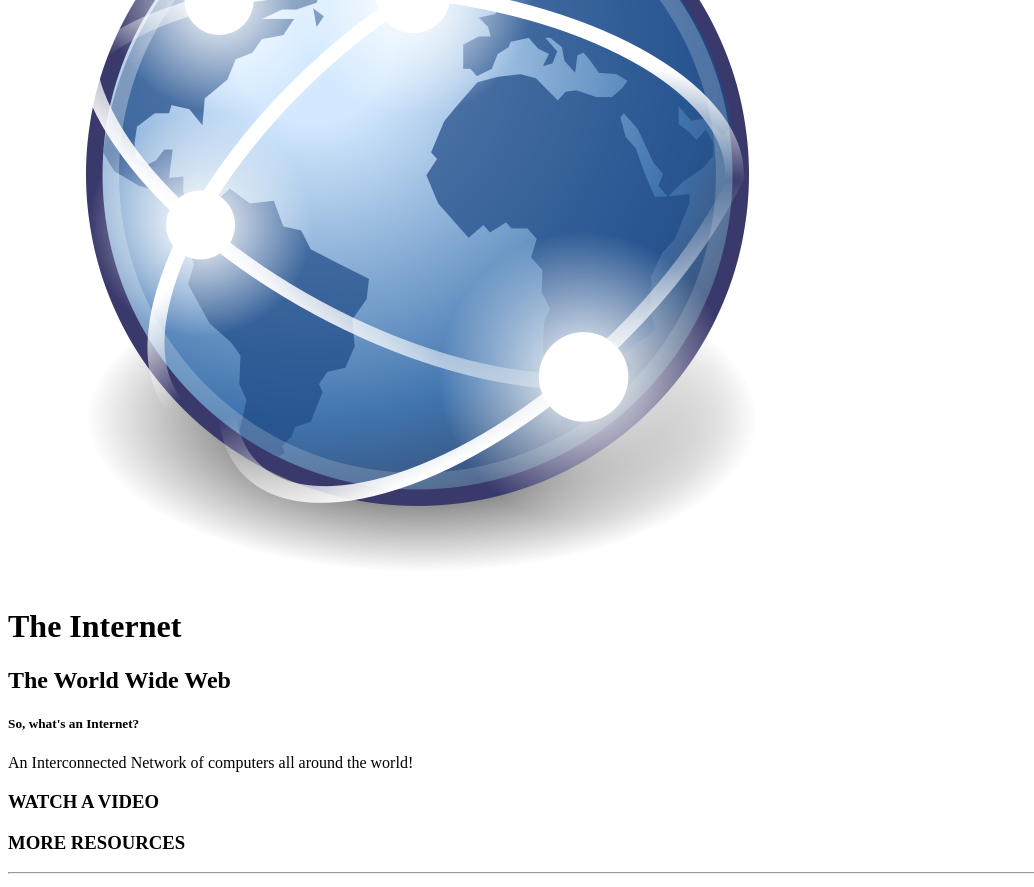
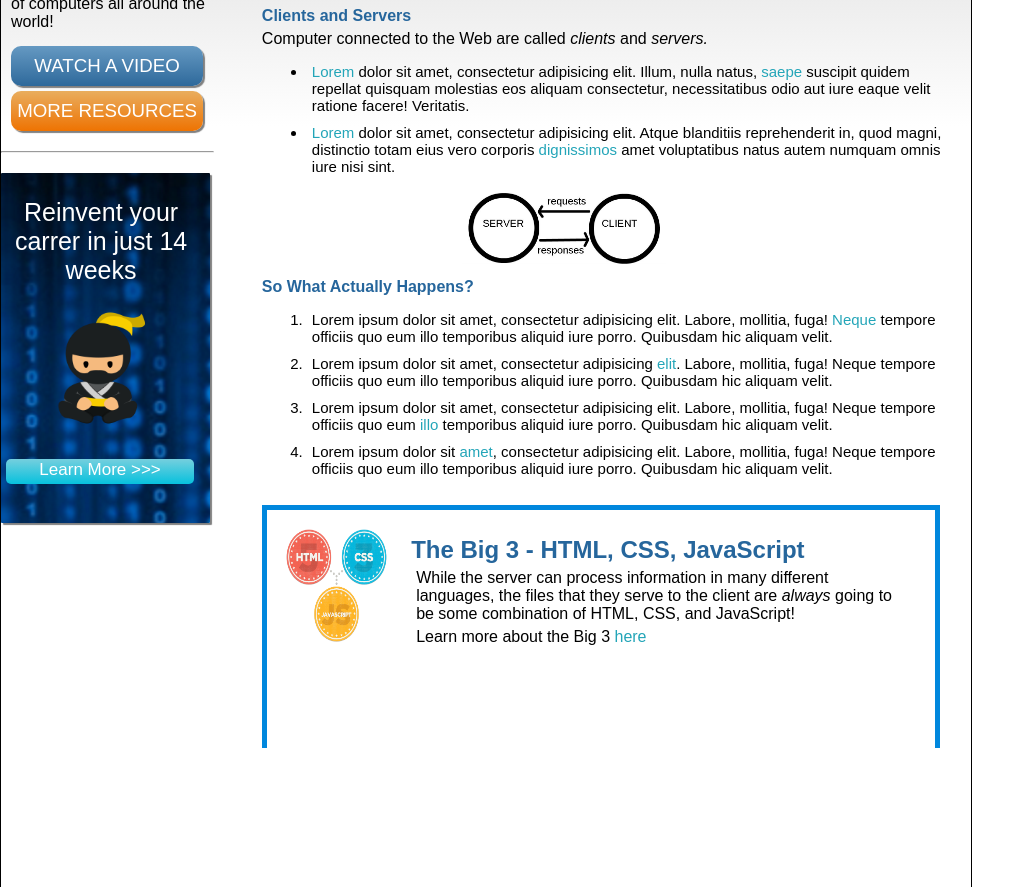
Before and after one commit to cd-chicago-june-cohort/john-day4-internet, a plain HTML site: page index.html in a window 1280 px wide. Shown: the part 225-1112 px from the top of the page, without its empty margins (0-1034 px from the left). Drawn offline with Linux system fonts and the light colour scheme.

Commit message:
finished

```diff
--- a/index.html
+++ b/index.html
@@ -5,7 +5,7 @@
     <meta name="viewport" content="width=device-width, initial-scale=1.0">
     <meta http-equiv="X-UA-Compatible" content="ie=edge">
     <title>Document</title>
-    <link rel="stylesheet" href="internet.css">
+    <link rel="stylesheet" href="styles.css">
 </head>
 <body>
     <div id="container">
@@ -54,24 +54,36 @@
 
 
                     <h4 class="net">Clients and Servers</h4>
-                    <p>Computer connected to the <span>Web</span> are called <em>clients</em> and <em>servers.</em></p>
+                    <p id="explanation">Computer connected to the <span>Web</span> are called <em>clients</em> and <em>servers.</em></p>
                     <ul>
-                        <li>Lorem ipsum dolor sit amet, consectetur adipisicing elit. Illum, nulla natus, saepe voluptate suscipit quidem repellat quisquam molestias eos aliquam consectetur, necessitatibus odio aut iure eaque velit ratione facere! Veritatis.</li>
-                        <li>Lorem ipsum dolor sit amet, consectetur adipisicing elit. Atque blanditiis reprehenderit in, quod magni, distinctio totam eius vero corporis dignissimos officiis amet voluptatibus natus autem numquam omnis iure nisi sint.</li>
+                        <li><a href="">Lorem </a> dolor sit amet, consectetur adipisicing elit. Illum, nulla natus, <a href="">saepe </a> suscipit quidem repellat quisquam molestias eos aliquam consectetur, necessitatibus odio aut iure eaque velit ratione facere! Veritatis.</li>
+                        <li><a href="">Lorem </a> dolor sit amet, consectetur adipisicing elit. Atque blanditiis reprehenderit in, quod magni, distinctio totam eius vero corporis <a href="">dignissimos </a> amet voluptatibus natus autem numquam omnis iure nisi sint.</li>
                     </ul>
                     <img id="client_server" src="images/client_server.jpg" alt="Server and Client"/>
                     <h4 class="net">So What Actually Happens?</h4>
                     <ol>
-                        <li>Lorem ipsum dolor sit amet, consectetur adipisicing elit. Labore, mollitia, fuga! Neque tempore officiis quo eum illo temporibus aliquid iure porro. Quibusdam hic aliquam velit.</li>
-                        <li>Lorem ipsum dolor sit amet, consectetur adipisicing elit. Labore, mollitia, fuga! Neque tempore officiis quo eum illo temporibus aliquid iure porro. Quibusdam hic aliquam velit.</li>
-                        <li>Lorem ipsum dolor sit amet, consectetur adipisicing elit. Labore, mollitia, fuga! Neque tempore officiis quo eum illo temporibus aliquid iure porro. Quibusdam hic aliquam velit.</li>
-                        <li>Lorem ipsum dolor sit amet, consectetur adipisicing elit. Labore, mollitia, fuga! Neque tempore officiis quo eum illo temporibus aliquid iure porro. Quibusdam hic aliquam velit.</li>
+                        <li>Lorem ipsum dolor sit amet, consectetur adipisicing elit. Labore, mollitia, fuga! <a href="">Neque</a> tempore officiis quo eum illo temporibus aliquid iure porro. Quibusdam hic aliquam velit.</li>
+                        <li>Lorem ipsum dolor sit amet, consectetur adipisicing <a href="">elit</a>. Labore, mollitia, fuga! Neque tempore officiis quo eum illo temporibus aliquid iure porro. Quibusdam hic aliquam velit.</li>
+                        <li>Lorem ipsum dolor sit amet, consectetur adipisicing elit. Labore, mollitia, fuga! Neque tempore officiis quo eum <a href="">illo</a> temporibus aliquid iure porro. Quibusdam hic aliquam velit.</li>
+                        <li>Lorem ipsum dolor sit <a href="">amet</a>, consectetur adipisicing elit. Labore, mollitia, fuga! Neque tempore officiis quo eum illo temporibus aliquid iure porro. Quibusdam hic aliquam velit.</li>
                     </ol>
+                </div>
+                <div id="bottomRight">
+
+                    <img src="images/html.png" alt=""/>
+
+
+                    <div>
+
+                        <h2 class="net">The Big 3 - HTML, CSS, JavaScript</h2>
+                        <p>While the server can process information in many different languages, the files that they serve to the client are <em>always</em> going to be some combination of HTML, CSS, and JavaScript!</p>
+                        <p>Learn more about the Big 3 <a href="">here</a></p>
+
+
+                    </div>
 
 
 
-                </div>
-                <div id="bottomRight">
                 </div>
             </div>
         </div>
--- a/styles.css
+++ b/styles.css
@@ -101,7 +101,7 @@
 #ninjaDiv {
     background-image: url(images/ad_background.png);
     width: 98%;
-    height: 300px;
+    height: 350px;
     margin-top: 20px;
     border-radius: 1px;
     box-shadow: 2px 2px 1px grey;
@@ -109,7 +109,8 @@
 }
 
 #reinvent {
-    padding-top: 18px;
+    padding-top: 25px;
+    padding-bottom: 10px;
     padding-right: 9px;
     text-align: center;
     font-size: 25px;
@@ -128,7 +129,7 @@ border-radius: 5px;
 height: 25px;
 line-height: 22px;
 margin-left: 5px;
-margin-top: 10px;
+margin-top: 27px;
 font-size: 17px;
 text-align: center;
 }
@@ -181,7 +182,7 @@ text-align: center;
 }
 
 hr {
-    margin-bottom: 20px;
+    margin-bottom: 10px;
 }
 
 #client_server {
@@ -196,10 +197,44 @@ ul, ol {
 }
 
 #explanation {
-    padding: 10px;
-    padding-top: 20px;
+    padding-top: 5px;
 }
 
 li {
     padding: 5px;
+    font-size: 15px;
 }
+
+#bottomRight {
+    width: 89%;
+    height: 200px;
+    border-top: 5px solid rgb(0, 135, 221);
+    border-left: 5px solid rgb(0, 135, 221);
+    border-right: 5px solid rgb(0, 135, 221);
+    padding: 19px;
+    margin-top: 23px;
+
+}
+
+#bottomRight img, #bottomRight div {
+    display: inline-block;
+}
+
+#bottomRight img {
+    height: 113px;
+    width: 16%;
+}
+
+#bottomRight div {
+    width: 80%;
+    margin-left: 20px
+}
+
+#bottomRight div p {
+    margin: 5px;
+}
+
+a {
+    color: rgb(35, 165, 184);
+    text-decoration: none;
+}
```
